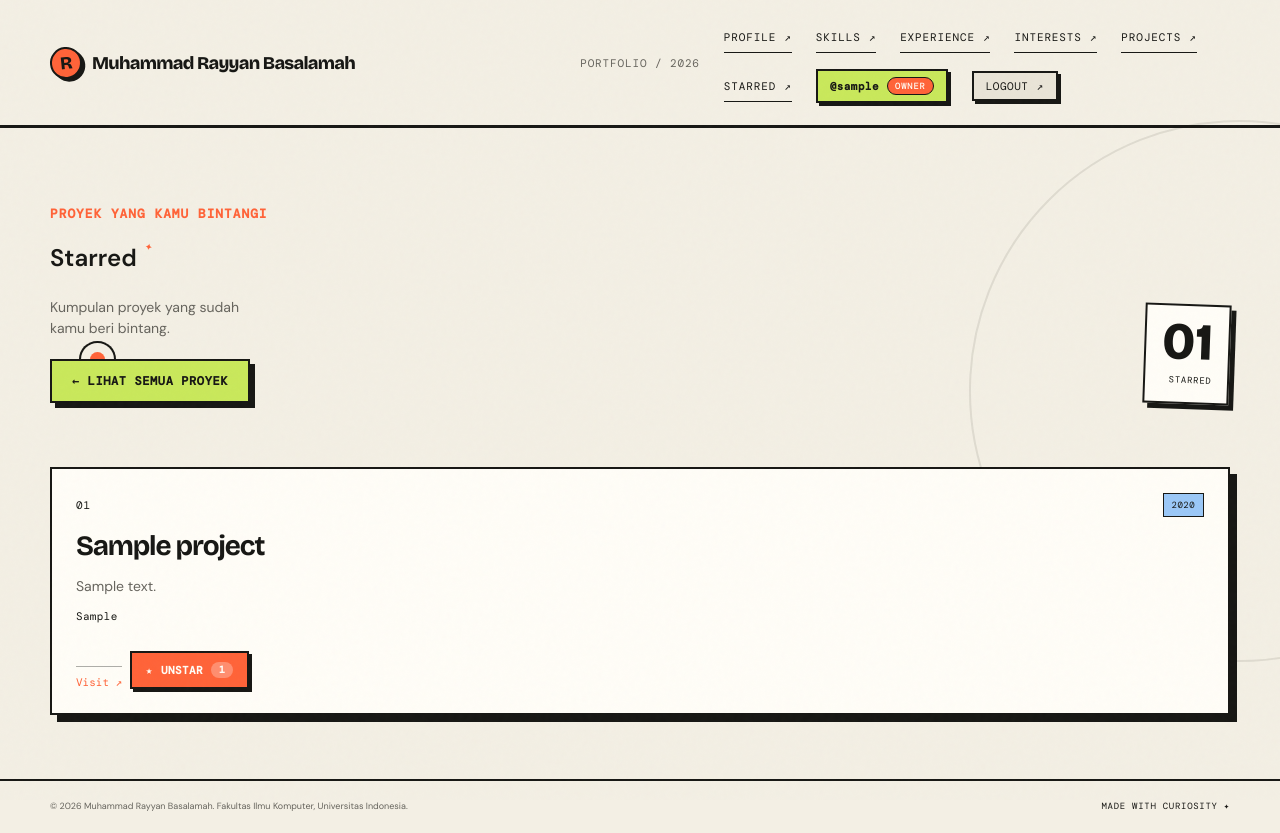
After one commit to muhrayyan43/myportofolio, a Django app: page /starred/ in a window 1280 px wide. The commit adds this page. Run offline with Django 5.2, Linux system fonts and the light colour scheme; a user stored in the database is signed in; tables that the repository leaves empty hold one stand-in row (values such as "Sample post").

Commit message:
feat: add My Starred Projects page and navbar entry

```diff
--- a/templates/base.html
+++ b/templates/base.html
@@ -56,8 +56,15 @@
                 </a>
 
                 {% if user.is_authenticated %}
+                    <a href="{% url 'main:show_starred' %}">
+                        Starred <span>↗</span>
+                    </a>
+
                     <span class="nav-user" title="Logged in as {{ user.username }}">
                         @{{ user.username }}
+                        <span class="nav-role-badge nav-role-{{ user_role|lower }}">
+                            {{ user_role }}
+                        </span>
                     </span>
                     <a href="{% url 'main:logout' %}" class="nav-cta nav-cta-logout">
                         Logout <span>↗</span>
--- /dev/null
+++ b/templates/starred.html
@@ -0,0 +1,92 @@
+{% extends "base.html" %}
+
+{% block meta %}
+<title>My Starred Projects - {{ name }}</title>
+{% endblock meta %}
+
+{% block content %}
+<main>
+    <section class="project-section" id="starred">
+        <div class="container">
+
+            <div class="experience-intro">
+                <div>
+                    <p class="section-kicker">Proyek yang kamu bintangi</p>
+
+                    <h1>Starred<span class="experience-star">✦</span></h1>
+
+                    <p class="experience-subtitle">
+                        Kumpulan proyek yang sudah<br>
+                        kamu beri bintang.
+                    </p>
+
+                    <a href="{% url 'main:show_project' %}" class="button project-add-button">
+                        ← Lihat semua proyek
+                    </a>
+                </div>
+
+                <div class="experience-count">
+                    <span class="count-number">
+                        {{ project_list|length|stringformat:"02d" }}
+                    </span>
+
+                    <span class="count-label">STARRED</span>
+                </div>
+            </div>
+
+            <div class="project-grid">
+
+                {% for project in project_list %}
+
+                    <article class="project-card">
+
+                        <div class="project-card-top">
+                            <span class="experience-number">
+                                {{ forloop.counter|stringformat:"02d" }}
+                            </span>
+
+                            <span class="project-year">{{ project.year }}</span>
+                        </div>
+
+                        <h2 class="project-title">{{ project.title }}</h2>
+
+                        <p class="project-description">{{ project.description }}</p>
+
+                        <p class="project-tech">{{ project.tech_stack }}</p>
+
+                        <div class="card-actions">
+                            {% if project.url %}
+                                <a href="{{ project.url }}"
+                                   class="project-link"
+                                   target="_blank"
+                                   rel="noopener noreferrer">
+                                    Visit <span>↗</span>
+                                </a>
+                            {% endif %}
+
+                            {% include "components/project_star.html" with project=project %}
+                        </div>
+
+                    </article>
+
+                {% empty %}
+
+                    <div class="empty-state project-empty-state">
+                        <span class="experience-doodle">✦</span>
+                        <h2>Belum ada proyek yang dibintangi</h2>
+                        <p>
+                            Buka halaman
+                            <a href="{% url 'main:show_project' %}">Projects</a>
+                            lalu tekan tombol ★ Star pada proyek yang
+                            kamu suka — proyeknya akan muncul di sini.
+                        </p>
+                    </div>
+
+                {% endfor %}
+
+            </div>
+
+        </div>
+    </section>
+</main>
+{% endblock content %}
```
